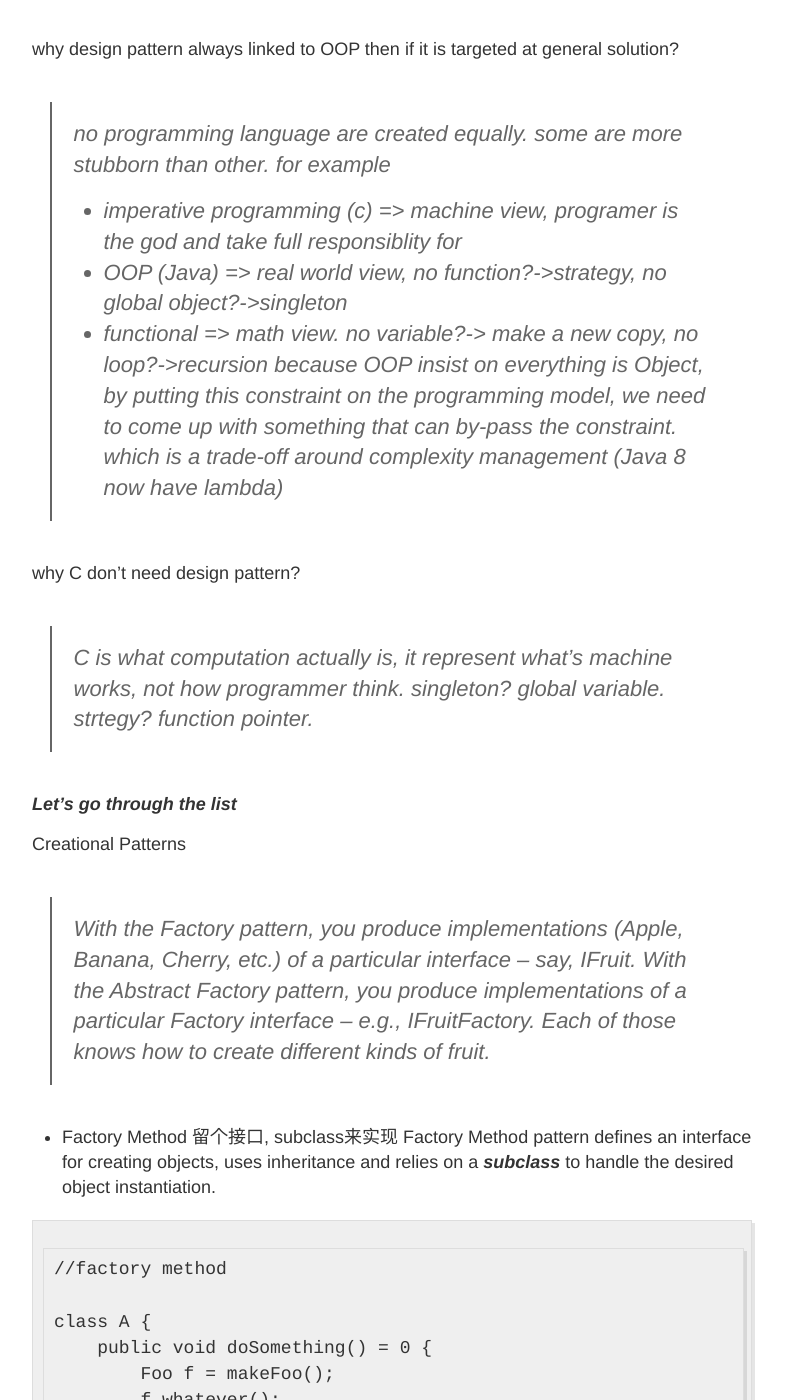
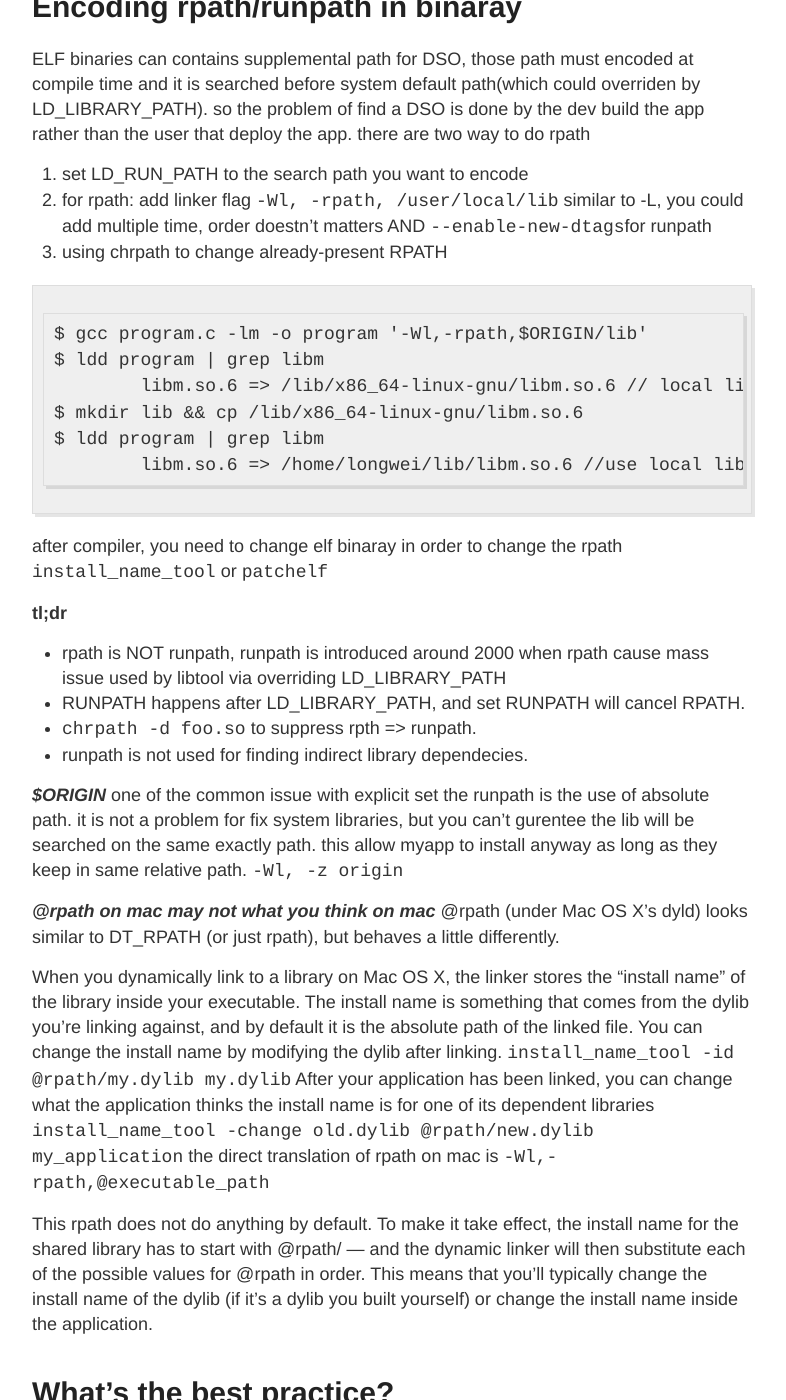
Before and after one commit to longwei/longwei.github.io, a Jekyll site: the page built from _posts/2016-02-11-rpath_origin.md, in a window 1280 px wide and 1400 px high, scrolled down 883 px. Shown: the whole window, without its empty margins (248-1034 px from the left). Built offline with Jekyll 4.4.1, drawn with Linux system fonts in a browser that asks for light colours; some of the changed text lies outside the part shown.

Commit message:
add more about linker

````diff
--- a/_posts/2016-02-11-rpath_origin.md
+++ b/_posts/2016-02-11-rpath_origin.md
@@ -1,226 +1,142 @@
 ---
 layout: post
-title: 大话 design pattern
+title: rabbit hole of rpath and origin
 ---
 
 
 
 
-What's design pattern?
+a little background on dynamic linking
+===
+the job of dynamic linker and loader(ld.so) is to resolve the executable's dependencies on shared libraries and to load the required ones at run-time.
+readelf .bin to find the NEDDED headers and search the DSO with a matching SONAME
 
-> a design pattern is a general reusable solution to a commonly occurring problem within a given context in software design
+1. DT_RPATH in the ELF binary, unless DT_RUNPATH set.
+2. LD_LIBRARY_PATH entries, unless setuid/setgid
+3. DT_RUNPATH in ELF binary
+4. /etc/ld.so.cache entries, unless -z nodeflib given at link time
+5. /lib, /usr/lib unless -z nodeflib
+6. Done, "not found".
 
-I mean what's it really?
+however, exceptions(small print...)
 
->the essential of DP is **decouple**, or separation of concerns. Of course not two problems are the same, but if you break it down to smaller pieces, there will be intersection between problems, and design pattern is a list of known common problems.
+* step1 & 2 if DT_RPATH will ignored is DT_RUNPATH is set. then LD_LIBRARY_PATH will search first
+* step 3 LD_LIBRARY can be override by calling dynamic linker with option --library-path
+* step6 if executable is linked with ```-z`` so #6 is skipped.
+* if using origin flag, remember to pass ```-z origin ``` to mark the obejct as requiring origin processing
+* LD_PRELOAD happen before all those.
+* ```LD_LIBRARY_PATH``` inherited by all processes generated by parent and it is considered evil
 
-Should I used Design pattern in my project?
+Encoding rpath/runpath in binaray
+===
+ELF binaries can contains supplemental path for DSO, those path must encoded at compile time and it is searched before system default path(which could overriden by LD_LIBRARY_PATH).
+so the problem of find a DSO is done by the dev build the app rather than the user that deploy the app. there are two way to do rpath
 
-> solve things in the simplest way possible. Your goal should be simplicity, not I bend the problem so I can use a design pattern. Don't overdesign your solution, and you may not need them.
+1. set LD_RUN_PATH to the search path you want to encode
+2. for rpath: add linker flag ```-Wl, -rpath, /user/local/lib``` similar to -L, you could add multiple time, order doestn't matters AND ```--enable-new-dtags```for runpath
+3. using chrpath to change already-present RPATH
 
-why design pattern always linked to OOP then if it is targeted at general solution?
+```
+$ gcc program.c -lm -o program '-Wl,-rpath,$ORIGIN/lib'
+$ ldd program | grep libm
+        libm.so.6 => /lib/x86_64-linux-gnu/libm.so.6 // local lib can't found
+$ mkdir lib && cp /lib/x86_64-linux-gnu/libm.so.6
+$ ldd program | grep libm
+        libm.so.6 => /home/longwei/lib/libm.so.6 //use local lib instead
+```
 
->no programming language are created equally. some are more stubborn than other. for example
-* imperative programming (c) => machine view, programer is the god and take full responsiblity for
-* OOP (Java) => real world view, no function?->strategy, no global object?->singleton
-* functional => math view. no variable?-> make a new copy, no loop?->recursion
-> because OOP insist on everything is Object, by putting this constraint on the programming model, we need to come up with something that can by-pass the constraint.
-> which is a trade-off around complexity management (Java 8 now have lambda)
-
-why C don't need design pattern?
-
-> C is what computation actually is, it represent what's machine works, not how programmer think.
-> singleton? global variable. strtegy? function pointer.
+after compiler, you need to change elf binaray in order to change the rpath
+```install_name_tool``` or ```patchelf```
 
 
-***Let's go through the list***
+**tl;dr**
 
-Creational Patterns
+* rpath is NOT runpath, runpath is introduced around 2000 when rpath cause mass issue used by libtool via overriding LD_LIBRARY_PATH
+* RUNPATH happens after LD_LIBRARY_PATH, and set RUNPATH will cancel RPATH.
+* ```chrpath -d foo.so``` to suppress rpth => runpath.
+* runpath is not used for finding indirect library dependecies.
 
->With the Factory pattern, you produce implementations (Apple, Banana, Cherry, etc.) of a particular interface -- say, IFruit.
->With the Abstract Factory pattern, you produce implementations of a particular Factory interface -- e.g., IFruitFactory. Each of those knows how to create different kinds of fruit.
 
-* Factory Method
-  留个接口, subclass来实现
-  Factory Method pattern defines an interface for creating objects, uses inheritance and relies on a ***subclass*** to handle the desired object instantiation.
+***$ORIGIN***
+one of the common issue with explicit set the runpath is the use of absolute path. it is not a problem for fix system libraries, but you can't gurentee the lib will be searched on the same exactly path. this allow myapp to install anyway as long as they keep in same relative path. ```-Wl, -z origin```
+
+***@rpath on mac may not what you think on mac***
+@rpath (under Mac OS X’s dyld) looks similar to DT_RPATH (or just rpath), but behaves a little differently.
+
+When you dynamically link to a library on Mac OS X, the linker stores the “install name” of the library inside your executable. The install name is something that comes from the dylib you’re linking against, and by default it is the absolute path of the linked file. You can change the install name by modifying the dylib after linking. ```install_name_tool -id @rpath/my.dylib my.dylib```
+After your application has been linked, you can change what the application thinks the install name is for one of its dependent libraries ```install_name_tool -change old.dylib @rpath/new.dylib my_application```
+the direct translation of rpath on mac is ```-Wl,-rpath,@executable_path```
+
+This rpath does not do anything by default. To make it take effect, the install name for the shared library has to start with @rpath/ — and the dynamic linker will then substitute each of the possible values for @rpath in order. This means that you’ll typically change the install name of the dylib (if it’s a dylib you built yourself) or change the install name inside the application.
+
+
+
+What's the best practice?
+====
+when shipping a app, linking to core libs like(libc | libm) is ok as long as the version is good enough.
+it's good to enable user to tweak/adjusting library search path.
+
+so there is basically two way, RPATH and LD_LIBRARY_PATH
+LD_LIBRARY_PATH is very simple, run a shell script to bootstrap the environment and then call the executable.  it only takes an absolute path and it will leave RPATH untouched. the catch is LD_LIBRARY_PATH can break other things in very subtle way...
+
+another way is is tell compiler the locations at link time by RPATH, it is stored in the elf executable, in the dynamic section.  It can be a relative path.
+
+here is the catch, RUNPATH is recommended over RPATH, and RPATH is deprecated, but RUNPATH is currently not supported by all systems...
+
+1. you could using relative path of your current path, but user may not invoke the execuatable in pwd
+2. then $ORIGIN variable to define where is the executable
+3. but that's not all, because $ORIGIN will be escape as RIGIN...
 
 ```
-//factory method
-
-class A {
-    public void doSomething() = 0 {
-        Foo f = makeFoo();
-        f.whatever();
-    }
-
-    protected Foo makeFoo() {
-        return new RegularFoo();
-    }
-}
-
-class B extends A {
-    protected Foo makeFoo() {
-        //subclass is overriding the factory method
-        //to return something different
-        return new SuperFoo();
-    }
+unix:{
+    # suppress the default RPATH if you wish
+    QMAKE_LFLAGS_RPATH=
+    # add your own with quoting gyrations to make sure $ORIGIN gets to the command line unexpanded
+    QMAKE_LFLAGS += "-Wl,-rpath,\'\$$ORIGIN\../mylibs\'"
+    #There is QMAKE_RPATHDIR, But it won't work with a path containing $ORIGIN
+    QMAKE_RPATHDIR += $${QUOTE}$${DOLLAR}$${DOLLAR}ORIGIN$${QUOTE}
 }
 ```
 
-
-* Abstract Factory
-  已有interface定义, 实现满足这个interface的不同factory实现
-
-  a Object delegates the responsibility of object instantiation to another object via composition.
-  Instead of making Foo object itself(with a factory method), it going get a dfferent object(abstract factory) to create the foo object.
+but there is more, you may also need to pass in ```-Wl,-z,origin``` because gcc think pass ```-rpath=$ORIGIN``` is not good enough hassle. Here is a example when
 
 ```
-//abstract factory
-
-interface Factory {
-    Foo makeFoo();
-    Bar makeBar();
-}
+readelf -d foo | grep ORIGIN
+0x000000000000000f (RPATH)    Library rpath: [$ORIGIN:QT_INSTALL_GCC:QT_INSTALL_GCC/lib]
+0x000000006ffffffb (FLAGS_1)  Flags: ORIGIN
+```
 
 
-class A {
-    private Factory factory;
-
-    public A(Factory factory) {
-        this.factory = factory;
-    }
-
-    public void doSomething() {
-        //The concrete class of "f" depends on the concrete class
-        //of the factory passed into the constructor. If you provide a
-        //different factory, you get a different Foo object.
-        Foo f = factory.makeFoo();
-        f.whatever();
-    }
-}
 
 
-//need to make concrete factories that implement the "Factory" interface here
-
-```
-a good refer http://butunclebob.com/ArticleS.UncleBob.AbstractFactoryDanielT
-
-* Builder
-  构建的过程只是参数的不同而已，比如快餐店
-
-  The builder pattern is a good choice when designing classes whose constructors or static factories would have more than a handful of parameters.
-
-  >Consider a restaurant. The creation of "today's meal" is a factory pattern, because you tell the kitchen "get me today's meal" and the kitchen (factory) decides what object to generate, based on hidden criteria.
-
-  >The builder appears if you order a custom pizza. In this case, the waiter tells the chef (builder) "I need a pizza; add cheese, onions and bacon to it!" Thus, the builder exposes the attributes the generated object should have, but hides how to set them.
-
-  ```
-  //JavaBean Pattern
-  Pizza pizza = new Pizza(12);
-  pizza.setCheese(true);
-  pizza.setPepperoni(true);
-  pizza.setBacon(true);
-
-  //build pattern
-  Pizza pizza = new Pizza.Builder(12)
-                       .cheese(true)
-                       .pepperoni(true)
-                       .bacon(true)
-                       .build();
-
-  ```
-
-* prototype
-  细胞分裂
-  The Prototype pattern specifies the kind of objects to create using a prototypical instance.
-
-* singleton
-  有且仅有一个
-  * _instance and access method should be static
-  * construct need to be private
-  * using enum for initlization
-  * the implementation of singleton should be enum or multu threading will cause issues
-  * sample code //TODO
-
-***Structural Patterns***
 
 
-  * Adapter:
-  like a real world adapter :)
-  为了保持compatibility，也可以用wrapper, 或者refactoring。
-
-  * Bridge
-  The Bridge pattern decouples an abstraction from its implementation, so that the two can vary independently
-  比如电路开关，有拨片的，拉的，还有转的。但都可以一个interface来定义, oop经常用，其实这定义有点牵强
-  interface Bridge {
-    ON();
-    OFF()
-  }
-
-  * Composite
-  The Composite composes objects into tree structures, and lets clients treat individual objects and compositions uniformly
-  比如arithmetic expressions 或者 lisp的表达式, 看看vector of vector的面试题
-
-  * Decorator
-  The Decorator attaches additional responsibilities to an object dynamically
-  就是加wrapper, 组合高于继承
-
-  * Facade
-  The Facade defines a unified, higher level interface to a subsystem, that makes it easier to use.
-  比如客服电话，跟一个人联系就好了。
-
-  * Flyweight:
-  The Flyweight uses sharing to support large numbers of objects efficiently.
-  比如线程池/电话网路是实际例子，用户不知道到底有多少资源可用。
-
-  * Proxy:
-  The Proxy provides a surrogate or place holder to provide access to an object
-  比如check就是银行存款的proxy。
 
 
-***Behavioral Patterns***
+Commands for Shared Library Management & Debugging Problem
+===
 
 
-* Chain of Responsibility
-  The Chain of Responsibility pattern avoids coupling the sender of a request to the receiver, by giving more than one object a chance to handle the request.
-  比如DOM的event处理，或者exception处理
+TODO
 
-* Command:
-  The Command pattern allows requests to be encapsulated as objects, thereby allowing clients to be paramaterized with different requests。
-  就是指令实体化，这样就是tracking, undo.
 
-* Interpreter:
-  The Interpreter pattern defines a grammatical representation for a language and an interpreter to interpret the grammar.
-  比如XML parsing参数...
+System default path
+---
+command
 
-* Iterator:
-  The Iterator provides ways to access elements of an aggregate object sequentially without exposing the underlying structure of the object
-  现在已经是所有语言内置了吧
+1. ldconfig: updates the necessary links for the run time binding
+2. ldd: tekk what's lib a given program needs to run
+3. ltrace: A library call tracer
+4. ld.so/ld-linux.so: dynamic linker/loader
 
-* Mediator:
-  The Mediator defines an object that controls how a set of objects interact. Loose coupling between colleague objects is achieved by having colleagues communicate with the Mediator, rather than with each other.
-  比如飞机场的控制台，又比如MVC里面的control
 
-* Memento:
-  The Memento captures and externalizes an object's internal state, so the object can be restored to that state later.
-  比如playlist，知道哪首歌，时间戳，UA就可以完成restore session。
+important file
 
-* Observer
-  The Observer defines a one to many relationship, so that when one object changes state, the others are notified and updated automatically
-  比如手机的notification, signal to multiple slot, 或者make a object observer to another
+1. /lib/ld-linux.so.* : Execution time linker/loader.
+2. /etc/ld.so.conf : File containing a list of colon, space, tab, newline, or comma separated directories in which to search for libraries.
+3. /etc/ld.so.cache : File containing an ordered list of libraries found in the directories specified in /etc/ld.so.conf. This file is not in human readable format, and is not intended to be edited. This file is created by ldconfig command.
+4. lib*.so.version : Shared libraries stores in /lib, /usr/lib, /usr/lib64, /lib64, /usr/local/lib directories.
 
-* State:
-  The State pattern allows an object to change its behavior when its internal state changes
-  比如state machine.
+supposed I installed a new library in~/lib then ```ldconfig -l ~/lib/foo.so``` to manually linking this DSO.
 
-* Strategy:
-  A Strategy defines a set of algorithms that can be used interchangeably
-  OO不承认函数造成的
-
-* Template:
-  The Template Method defines a skeleton of an algorithm in an operation, and defers some steps to subclasses.
-  OOP里面多态的具体应用
-
-* Visitor:
-  The Visitor pattern represents an operation to be performed on the elements of an object structure, without changing the classes on which it operates.
-  由于OO不承认函数造成的。处理DOM的Event会用到？
+another way is to create a ```/etc/ld.so.conf/foo.conf``` (name don't matters). then ```ldconfig``` to update the cache.
````
Also changed, not shown: _posts/2013-6-7-Linker101.md (+94 -114 lines).
